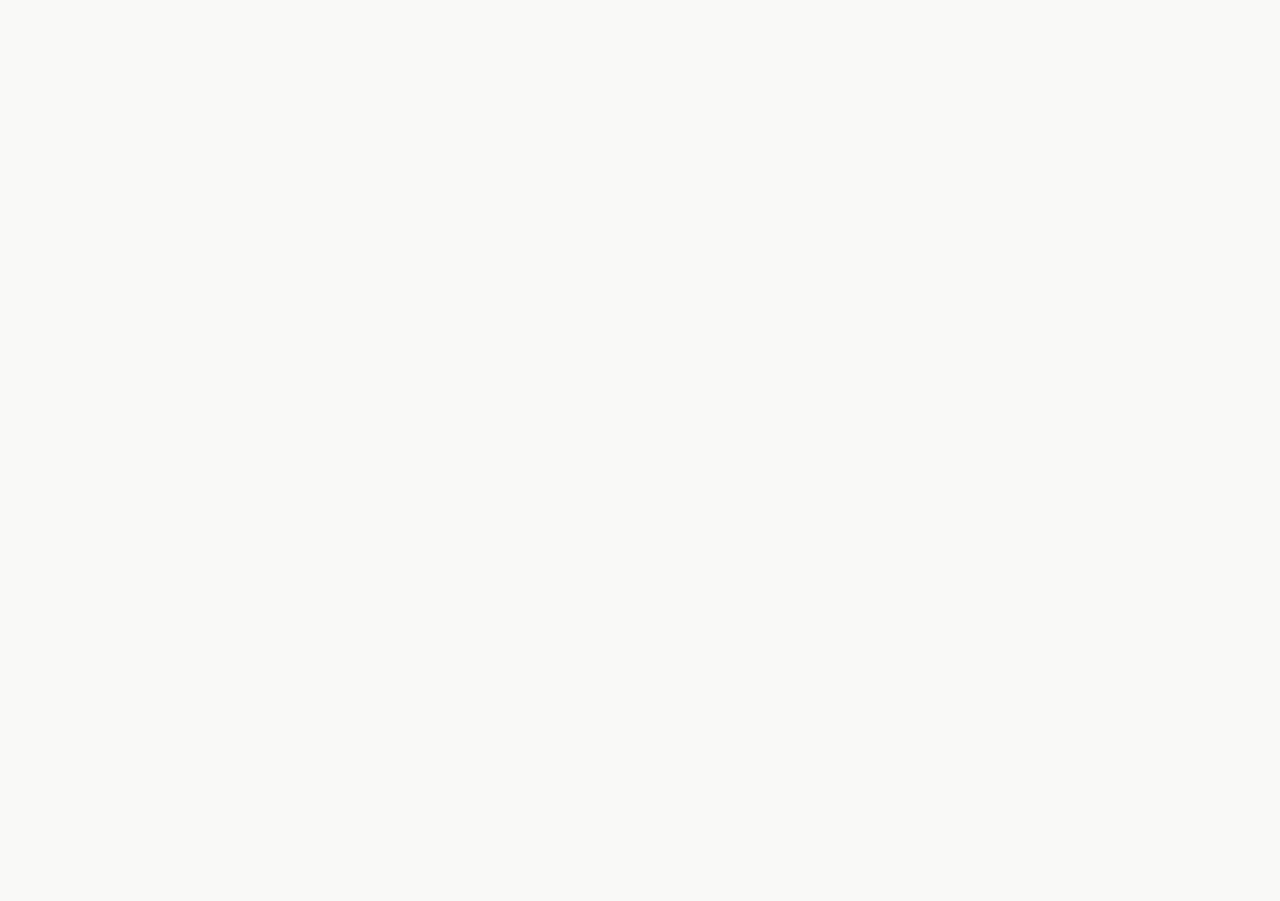
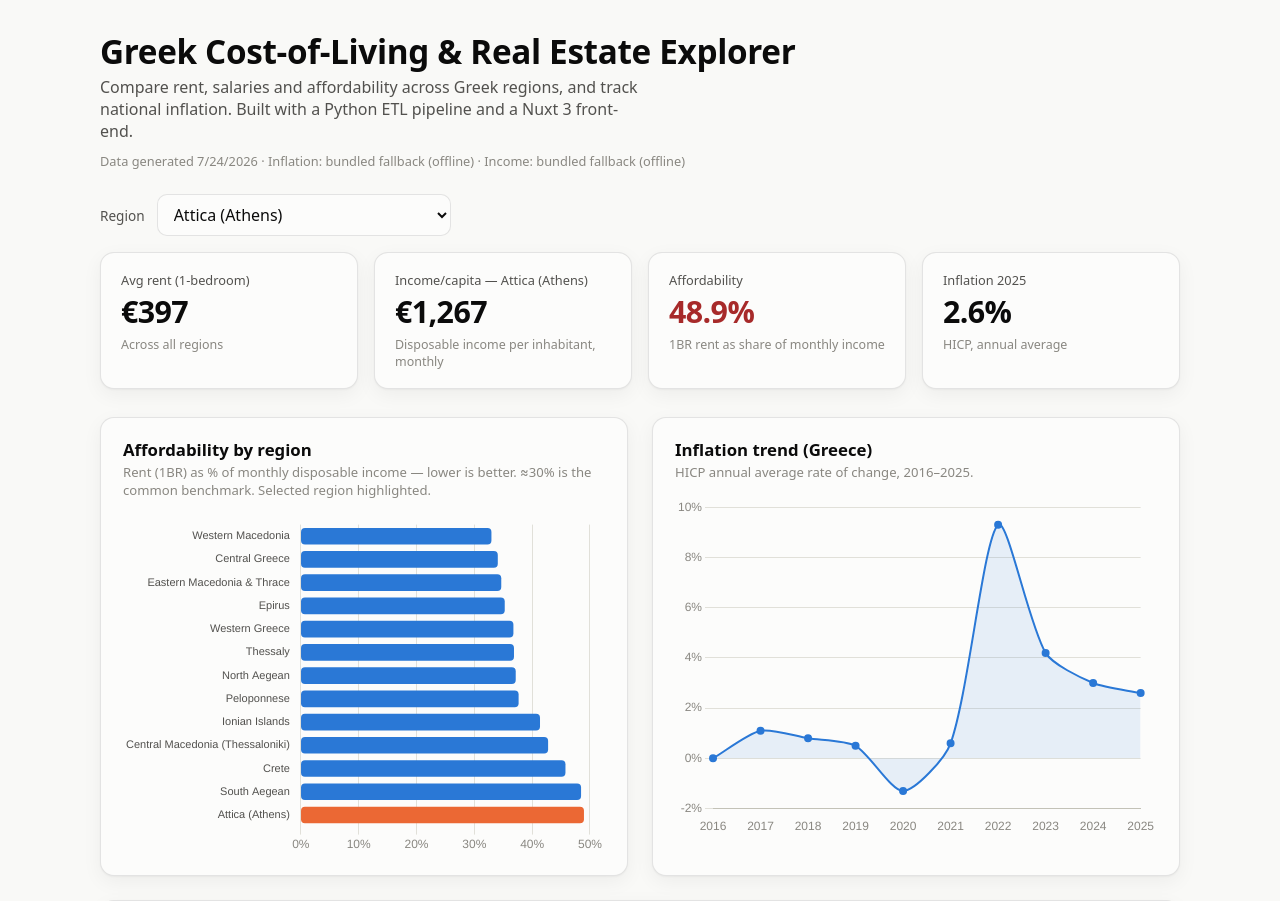
Before and after one commit to konsavv/greek-cost-of-living-explorer, a Nuxt app: page / in a window 1280 px wide. Shown: the top 901 px of the page. Before the commit the page ends 800 px from the top, so only its background shows below. Built offline with nearby package versions, Linux system fonts and the light colour scheme.

Commit message:
feat(ui): assemble dashboard page with region filter

```diff
--- /dev/null
+++ b/pages/index.vue
@@ -0,0 +1,126 @@
+<script setup lang="ts">
+import { affordabilityStatus, euro } from '~/composables/useEconomy'
+
+const { data: economy, pending, error } = useEconomy()
+
+// --- filter state ---
+const selected = ref('Attica (Athens)')
+
+// Keep the default valid once data arrives.
+watch(economy, (e) => {
+  if (e && !e.regions.some((r) => r.region === selected.value)) {
+    selected.value = e.regions[0]?.region ?? ''
+  }
+})
+
+const selectedRegion = computed(() =>
+  economy.value?.regions.find((r) => r.region === selected.value)
+)
+
+const avgRent1br = computed(() => {
+  const rs = economy.value?.regions ?? []
+  if (!rs.length) return 0
+  return Math.round(rs.reduce((s, r) => s + r.rent_1br_eur, 0) / rs.length)
+})
+
+const latestInflation = computed(() => {
+  const inf = economy.value?.inflation ?? []
+  return inf.length ? inf[inf.length - 1] : null
+})
+</script>
+
+<template>
+  <div class="wrap">
+    <header class="hero">
+      <h1>Greek Cost-of-Living &amp; Real Estate Explorer</h1>
+      <p>
+        Compare rent, salaries and affordability across Greek regions, and track
+        national inflation. Built with a Python ETL pipeline and a Nuxt&nbsp;3 front-end.
+      </p>
+      <div v-if="economy" class="stamp">
+        Data generated {{ new Date(economy.meta.generated_at).toLocaleDateString() }} ·
+        Inflation: {{ economy.meta.inflation_source }} ·
+        Income: {{ economy.meta.income_source }}
+      </div>
+    </header>
+
+    <p v-if="pending">Loading data…</p>
+    <p v-else-if="error">Could not load data. Run the ETL: <code>python etl/etl.py</code></p>
+
+    <template v-else-if="economy">
+      <!-- Filter -->
+      <div class="filters">
+        <label for="region">Region</label>
+        <select id="region" v-model="selected">
+          <option v-for="r in economy.regions" :key="r.code" :value="r.region">
+            {{ r.region }}
+          </option>
+        </select>
+      </div>
+
+      <!-- KPI row -->
+      <div class="kpi-row">
+        <KpiCard
+          label="Avg rent (1-bedroom)"
+          :value="euro(avgRent1br)"
+          hint="Across all regions"
+        />
+        <KpiCard
+          v-if="selectedRegion"
+          :label="`Income/capita — ${selectedRegion.region}`"
+          :value="euro(selectedRegion.income_month_eur)"
+          hint="Disposable income per inhabitant, monthly"
+        />
+        <KpiCard
+          v-if="selectedRegion"
+          label="Affordability"
+          :value="`${selectedRegion.affordability_pct}%`"
+          :accent="affordabilityStatus(selectedRegion.affordability_pct)"
+          hint="1BR rent as share of monthly income"
+        />
+        <KpiCard
+          v-if="latestInflation"
+          :label="`Inflation ${latestInflation.year}`"
+          :value="`${latestInflation.hicp}%`"
+          hint="HICP, annual average"
+        />
+      </div>
+
+      <!-- Charts -->
+      <div class="grid-2">
+        <div class="panel">
+          <h2>Affordability by region</h2>
+          <p class="sub">
+            Rent (1BR) as % of monthly disposable income — lower is better. ≈30% is the
+            common benchmark. Selected region highlighted.
+          </p>
+          <ClientOnly>
+            <AffordabilityChart :regions="economy.regions" :selected="selected" />
+          </ClientOnly>
+        </div>
+        <div class="panel">
+          <h2>Inflation trend (Greece)</h2>
+          <p class="sub">HICP annual average rate of change, {{ economy.inflation[0]?.year }}–{{ latestInflation?.year }}.</p>
+          <ClientOnly>
+            <InflationChart :inflation="economy.inflation" />
+          </ClientOnly>
+        </div>
+      </div>
+
+      <!-- Table -->
+      <RegionsTable :regions="economy.regions" :selected="selected" />
+
+      <footer class="note">
+        <strong>About the data.</strong> Inflation (Eurostat <code>prc_hicp_aind</code>)
+        and regional <strong>disposable income per inhabitant</strong> (Eurostat
+        <code>tgs00026</code>, produced by
+        <a href="https://www.statistics.gr/" target="_blank" rel="noopener">ELSTAT</a>)
+        are fetched live by the ETL, with a bundled fallback when offline
+        ({{ economy.meta.income_real_count }}/{{ economy.regions.length }} regions on
+        live income this run). <strong>Rent figures are indicative market data</strong>
+        (rent by region is not an official statistic) — replace them with a source you
+        trust, e.g. Spitogatos / XE reports, in <code>etl/etl.py</code>.
+      </footer>
+    </template>
+  </div>
+</template>
```
